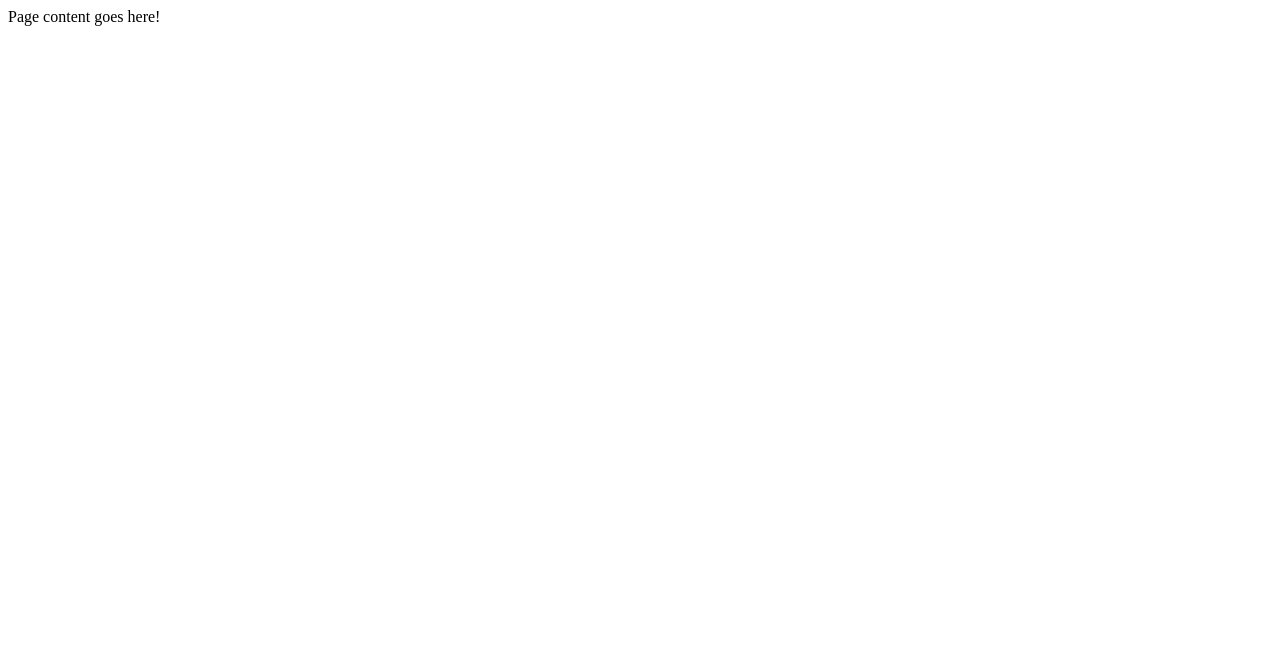
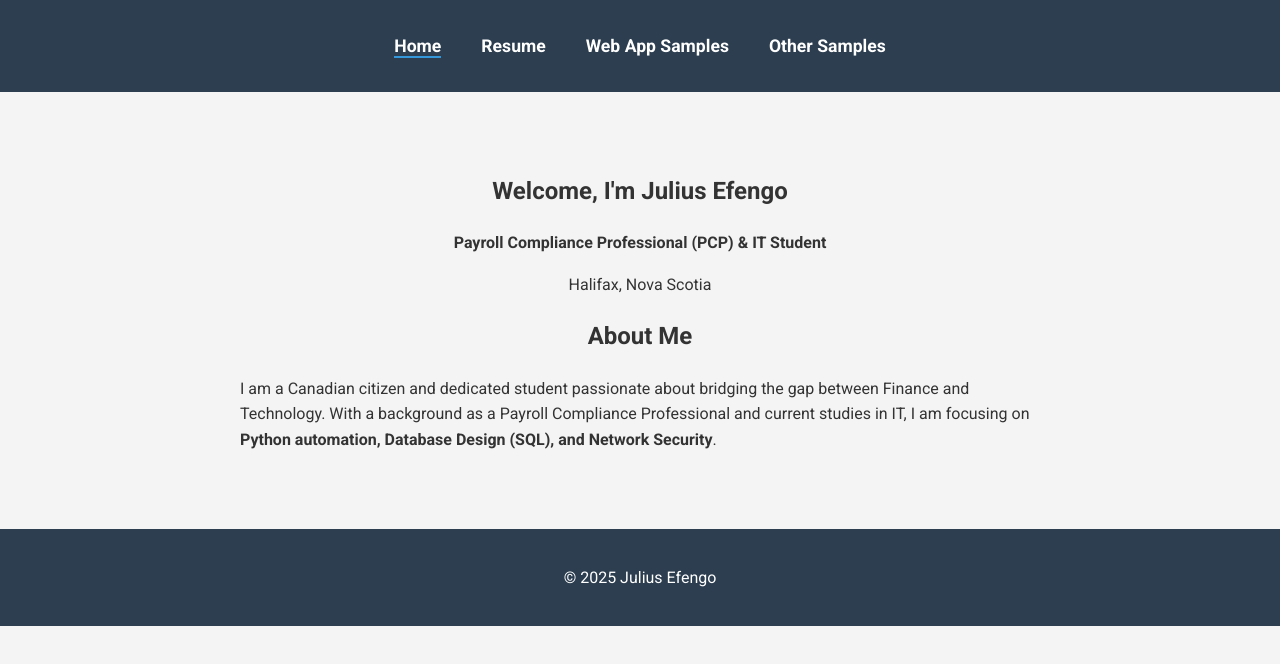
Before and after one commit to Nkengjj/Nkengjj, a plain HTML site: page index.html in a window 1280 px wide. Drawn offline with Linux system fonts and the light colour scheme; files that its build step writes are made by us from their sources.

Commit message:
Updated Setup project structure, created CSS, and added Home Page

```diff
--- a/index.html
+++ b/index.html
@@ -3,9 +3,42 @@
 <head>
     <meta charset="UTF-8">
     <meta name="viewport" content="width=device-width, initial-scale=1.0">
-        <title>Web page title goes here</title>
+    <title>Julius Efengo | Portfolio</title>
+    <link href="https://fonts.googleapis.com/css2?family=Roboto:wght@400;700&display=swap" rel="stylesheet">
+    <link rel="stylesheet" href="css/style.css">
 </head>
 <body>
-        Page content goes here!
+
+    <header>
+        <nav>
+            <ul class="nav-links">
+                <li><a href="index.html" class="active">Home</a></li>
+                <li><a href="resume.html">Resume</a></li>
+                <li><a href="web-samples.html">Web App Samples</a></li>
+                <li><a href="other-samples.html">Other Samples</a></li>
+            </ul>
+        </nav>
+    </header>
+
+    <main class="home-container" style="max-width: 800px; margin: 40px auto; padding: 20px; text-align: center;">
+        <section class="hero">
+            <h1>Welcome, I'm Julius Efengo</h1>
+            <p><strong>Payroll Compliance Professional (PCP) & IT Student</strong></p>
+            <p>Halifax, Nova Scotia</p>
+        </section>
+
+        <section class="about-me">
+            <h2>About Me</h2>
+            <p style="text-align: left;">
+                I am a Canadian citizen and dedicated student passionate about bridging the gap between Finance and Technology.
+                With a background as a Payroll Compliance Professional and current studies in IT, I am focusing on
+                <strong>Python automation, Database Design (SQL), and Network Security</strong>.
+            </p>
+        </section>
+    </main>
+
+    <footer>
+        <p>&copy; 2025 Julius Efengo</p>
+    </footer>
 </body>
 </html>
--- a/style.css
+++ b/style.css
@@ -0,0 +1,53 @@
+/* css/style.css */
+:root {
+    --primary: #2c3e50;
+    --accent: #3498db;
+    --bg: #f4f4f4;
+    --text: #333;
+}
+
+body {
+    font-family: 'Roboto', sans-serif;
+    margin: 0;
+    padding: 0;
+    background-color: var(--bg);
+    color: var(--text);
+    line-height: 1.6;
+}
+
+/* Global Navigation */
+header {
+    background: var(--primary);
+    color: #fff;
+    padding: 1rem 0;
+}
+
+.nav-links {
+    display: flex;
+    justify-content: center;
+    list-style: none;
+    padding: 0;
+}
+
+.nav-links li {
+    margin: 0 20px;
+}
+
+.nav-links a {
+    color: #fff;
+    text-decoration: none;
+    font-weight: bold;
+    font-size: 1.1rem;
+}
+
+.nav-links a.active {
+    border-bottom: 2px solid var(--accent);
+}
+
+footer {
+    text-align: center;
+    padding: 20px;
+    background: var(--primary);
+    color: #fff;
+    margin-top: 40px;
+}
```
Lines whose indentation alone changed are shown as unchanged.
